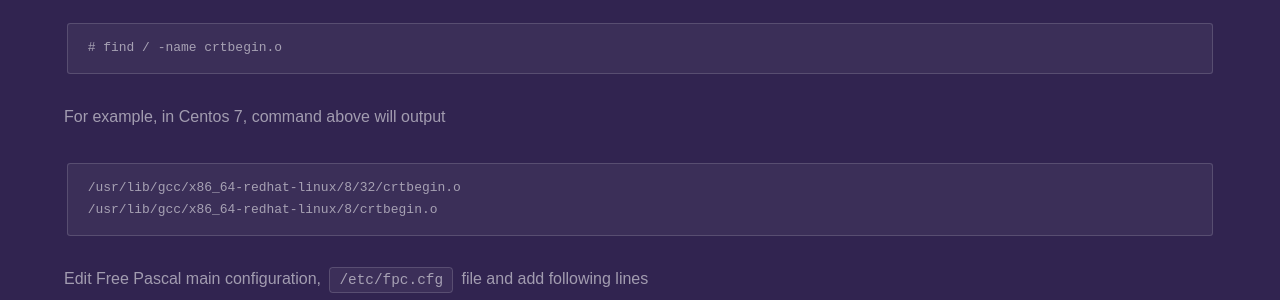
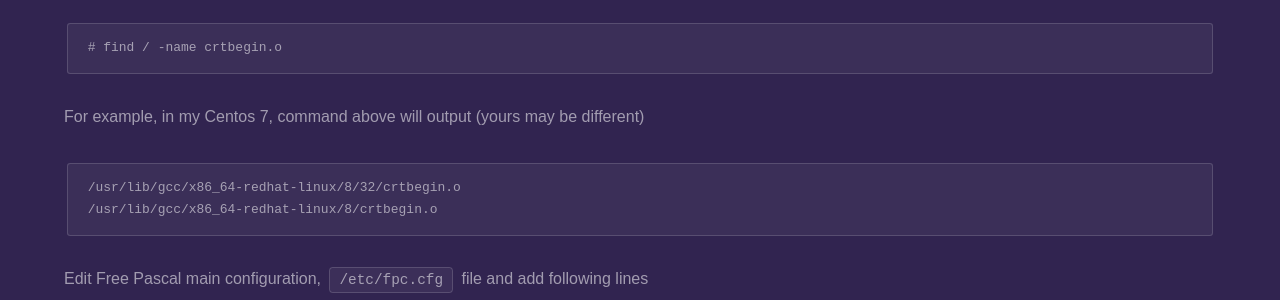
Before and after one commit to fanoframework/fanoframework.github.io, a Jekyll site: the page built from known-issues/index.md, in a window 1280 px wide. Shown: the part 864-1164 px from the top of the page. Built offline with Jekyll 4.4.1, drawn with Linux system fonts in a browser that asks for light colours; our own code applies the rules of GitHub Pages for plain Markdown files.

Commit message:
improve content

````diff
--- a/known-issues/index.md
+++ b/known-issues/index.md
@@ -33,7 +33,7 @@ First, you need to locate development tools library path on your computer. Run
 # find / -name crtbegin.o
 ```
 
-For example, in Centos 7, command above will output
+For example, in my Centos 7, command above will output (yours may be different)
 
 ```
 /usr/lib/gcc/x86_64-redhat-linux/8/32/crtbegin.o
````
